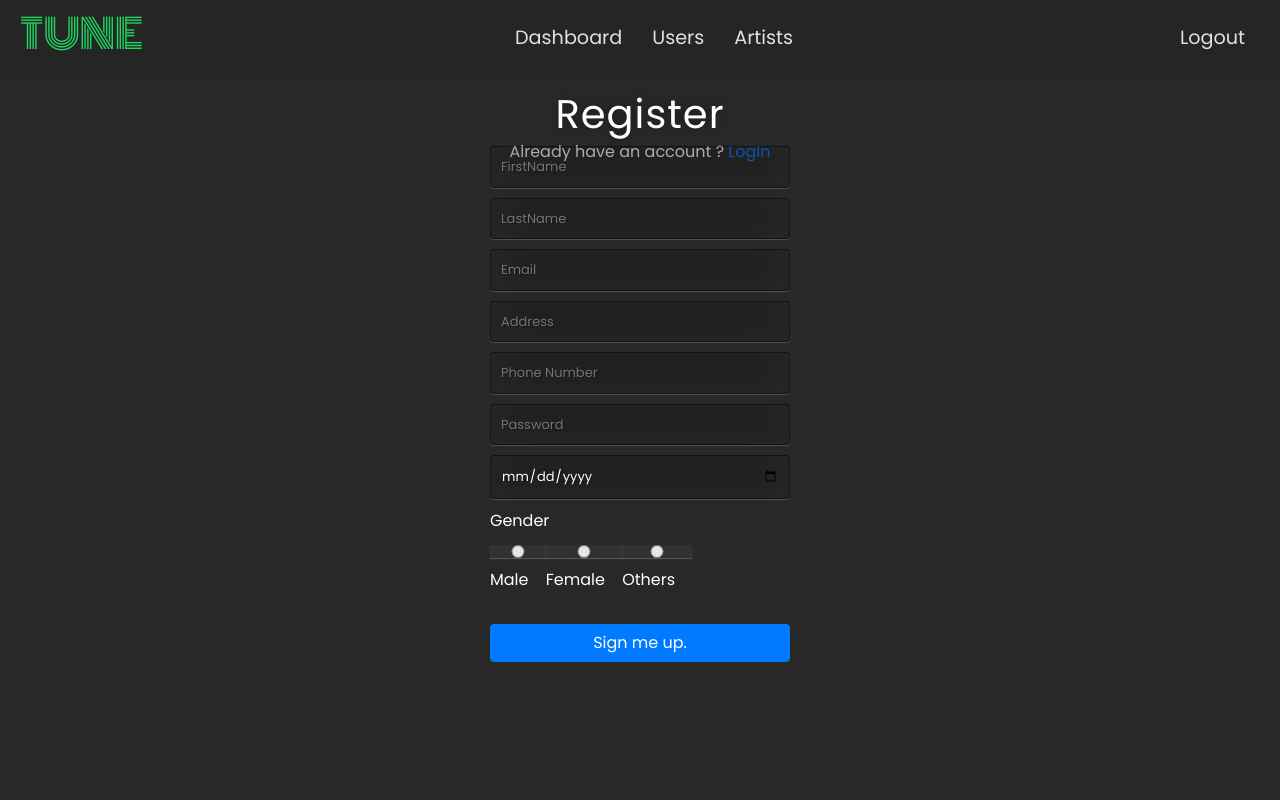
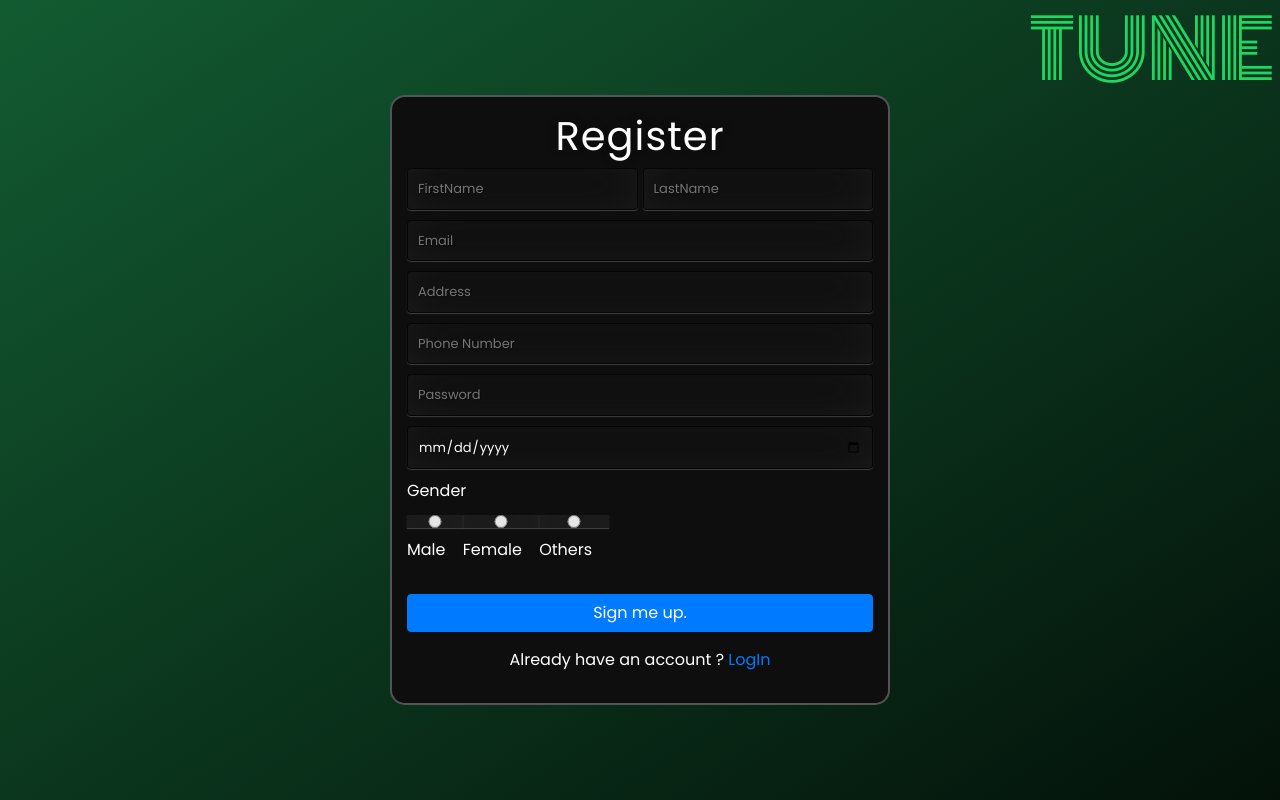
Before and after one commit to JoyeshShrestha/Music-Management-System, a Flask app: page / in a window 1280 px wide. Run offline with Flask 3, Linux system fonts and the light colour scheme; some libraries are stand-ins or nearby versions.

Commit message:
delete user

```diff
--- a/main.py
+++ b/main.py
@@ -2,6 +2,7 @@ from flask import Flask, render_template, request, url_for, redirect, flash, sen
 from werkzeug.security import generate_password_hash, check_password_hash
 from flask_sqlalchemy import SQLAlchemy
 from flask_login import UserMixin, login_user, LoginManager, login_required, current_user, logout_user
+
 
 import pymysql
 import os
@@ -15,20 +16,17 @@ load_dotenv()
 app = Flask(__name__)
 app.config['SECRET_KEY'] = os.getenv('SECRET_KEY')
 
-# app.config['SQLALCHEMY_DATABASE_URI'] = 'mysql+pymysql://DB_USERNAME:DB_PASSWORD@DB_HOST/DB_NAME'
-# app.config['SQLALCHEMY_TRACK_MODIFICATIONS'] = False
-# db = SQLAlchemy()
-# db.init_app(app)
 
 # Database connection configuration
 DB_USERNAME = os.getenv('DB_USERNAME')
 DB_PASSWORD = os.getenv('DB_PASSWORD')
 DB_HOST = os.getenv('DB_HOST')
-# DB_NAME = os.getenv('DB_NAME')
+
 
 
 login_manager = LoginManager()
 login_manager.init_app(app)
+
 login_manager.login_view = "login"
 
 @login_manager.user_loader
@@ -189,11 +187,42 @@ def get_data_users():
 
 
 
+def delete_user_query(user_id):
+    try:
+        # Establish database connection
+        connection = get_db_connection()
+        cursor = connection.cursor()
+
+        # Use parameterized queries to prevent SQL injection
+        delete_table_query = """
+        DELETE FROM user where id = %s ;
+        """
+
+        # Execute the query with parameters
+        cursor.execute(delete_table_query, (user_id,))
+
+
+        # Commit the transaction
+        connection.commit()
+
+
+
+        # Close the cursor and connection
+        cursor.close()
+        connection.close()
+
+
+        return True
+
+    except Exception as e:
+        # Handle exceptions and flash error message
+        flash(f"An error occurred: {e}")
+        return redirect(url_for("get_all_users"))
+
 
 @app.route('/',methods=['GET','POST'])
 def register():
-    # create_table()
-    print(DB_PASSWORD)
+
     if request.method == "POST":
 
         # try:
@@ -221,28 +250,7 @@ def register():
 
             insert_data_user(first_name,last_name,date_of_birth,gender,email,password,phone,address)
 
-        #  try:
-        #      email = request.form.get('email')
-        #      result = db.session.execute(db.select(User).where(User.email == email))
-        #      user = result.scalar()
-        #      if user:
-        #          flash("You've already signed up with that email, log in instead!")
-        #          return redirect(url_for('login'))
-        #      register = User(
-        #      name = user_name,
-        #      email = email,
-        #      password = generate_password_hash(request.form["password"],method='pbkdf2:sha256',salt_length=8)
-        #         )
-        #      db.session.add(register)
-        #      db.session.commit()
-        #  except:
-        #      return redirect(url_for("login"))
-
-        #     login_user(register)
-        #  return redirect(url_for("secrets",name=user_name))
-
-
-    # return render_template("register.html",logged_in=current_user.is_authenticated)
+            return render_template("login.html")
     return render_template("register.html")
 
 
@@ -265,7 +273,6 @@ def login():
 
         # Log in the user
         login_user(user)
-        flash("Logged in successfully!")
         return redirect(url_for('dashboard'))
 
     return render_template("login.html")
@@ -275,7 +282,8 @@ def login():
 @login_required
 def logout():
     logout_user()
-    return render_template("login.html",logged_in=False)
+    print("User logged out")
+    return redirect(url_for('login'))
 
 @app.route('/dashboard')
 @login_required
@@ -292,10 +300,14 @@ def get_all_users():
     if current_user.is_authenticated:
         return render_template("user.html", all_users=users,logged_in = current_user.is_authenticated,login_id = current_user.id)
 
-    return render_template("user.html", all_users=users,logged_in = current_user.is_authenticated)
+    return render_template("login.html", all_users=users,logged_in = current_user.is_authenticated)
 
 
-
+@app.route('/dashboard/users/delete/<int:user_id>')
+@login_required
+def delete_user(user_id):
+    delete_user_query(user_id)
+    return redirect(url_for('get_all_users'))
 
 if __name__=="__main__":
     app.run(debug=True)
--- a/static/css/styles.css
+++ b/static/css/styles.css
@@ -24,15 +24,16 @@ p {
     text-align: center;
 }
 
-.box {
-	position: absolute;
-	top: 30%;
-	left: 50%;
-	margin: -150px 0 0 -150px;
-	width:300px;
-	height:300px;
+.register-box{
+	border: #ffffff;
+	border: 2px solid #545454;
+	background-color: #0e0e0e;
+	padding: 15px;
+	max-width: 500px;
+	border-radius: 15px;
+	justify-self: center;
 }
-.box h1 { color: #fff; text-shadow: 0 0 10px rgba(0,0,0,0.3); letter-spacing:1px; text-align:center; }
+.register-box h1 { color: #fff; text-shadow: 0 0 10px rgba(0,0,0,0.3); letter-spacing:1px; text-align:center; }
 .container {
     margin-top: 10rem;
 	text-align: center;
@@ -106,6 +107,43 @@ input:focus { box-shadow: inset 0 -5px 45px rgba(100,100,100,0.4), 0 1px 1px rgb
 
 }
 
+.login-body
+	{
+		height: 100vh; /* Full viewport height */
+		display: flex;
+		align-items: center; /* Vertically center */
+		justify-content: center; /* Horizontally center */
+		margin: 0; /* Remove default margin */
+		font-family: 'Poppins', sans-serif; /* Apply Poppins font */
+		background-color: #166d3b;
+    background-color: #99ccff;
+    background-image:
+		 linear-gradient(147deg, #166d3b 0%, #000000 74%);
+
+
+    background-size: 200% 200%; /* Enlarges the gradient canvas */
+    animation: animateGradient 8s ease infinite; /* Infinite animation */
+}
+
+/* Keyframes for animating the background */
+@keyframes animateGradient {
+    0% {
+        background-position: 0% 0%;
+    }
+    25% {
+        background-position: 50% 50%;
+    }
+    50% {
+        background-position: 100% 100%;
+    }
+    75% {
+        background-position: 50% 50%;
+    }
+    100% {
+        background-position: 0% 0%;
+    }
+}
+
 .logout{
 	margin: 0 15px; /* Adds consistent spacing between navigation items */
     display: flex;
@@ -126,13 +164,44 @@ input:focus { box-shadow: inset 0 -5px 45px rgba(100,100,100,0.4), 0 1px 1px rgb
   font-size: 2.5rem;
 }
 
+.bg-logo{
+	position:absolute;
+	top: 2px;
+	right: 5px;
+	font-family: 'Monoton';
+  color: #1ED760;
+
+	font-size: 5rem;
+	z-index: -1;
+  }
+
 h2{
 	color: #f5f5f5;
 	font-size: 1.4rem;
 
 }
 
+.page-title{
+	font-family: 'Poppins', sans-serif;
+font-weight: 700;
+color:  #f5f5f5;
+}
 
+.card_box{
+	border-radius: 20px;
+	max-width: 500px;
+	height: 300px;
+	/* width: 200px; */
+	color: #f5f5f5;
+	border: 2px solid #1ED760;
+
+}
+
+.card_box:hover{
+	box-shadow:
+    0 0 20px 12px #b5ebc8,  /* inner white */
+
+}
 .selection_box{
 	border-radius: 20px;
 	max-width: 500px;
--- a/templates/base.html
+++ b/templates/base.html
@@ -14,7 +14,7 @@
       rel="stylesheet"
     />
     <link
-      href="https://fonts.googleapis.com/css?family=Poppins"
+      href="https://fonts.googleapis.com/css?family=Poppins:100,400,700,900"
       rel="stylesheet"
     />
     <link
--- a/templates/dashboard.html
+++ b/templates/dashboard.html
@@ -5,7 +5,7 @@
 
 <div class="container justify-content-center">
     <div class="row">
-        <div class="col selection_box mx-4 p-4">Users</div>
+        <a href="{{url_for('get_all_users')}}" style="text-decoration: none;"><div class="col selection_box mx-4 p-4">Users</div></a>
         <div class="col selection_box mx-4 p-4">Artists</div>
 
     </div>
--- a/templates/nav.html
+++ b/templates/nav.html
@@ -4,9 +4,9 @@
   <ul>
     <li><a href="#home">Dashboard</a></li>
 
-    <li><a href="#home">Users</a></li>
+    <li><a href="{{url_for('get_all_users')}}">Users</a></li>
     <li><a href="#about">Artists</a></li>
   </ul>
-  <div class="logout"><a href="{{url_for('register')}}">Logout</a></div>
+  <div class="logout"><a href="{{url_for('logout')}}">Logout</a></div>
 </nav>
 {% endblock %}
--- a/templates/register.html
+++ b/templates/register.html
@@ -1,12 +1,42 @@
-{% extends "base.html" %} {% block content %}
-<div class="box">
+
+<!DOCTYPE html>
+<html lang="en">
+  <head>
+    <meta charset="utf-8" />
+    <meta http-equiv="X-UA-Compatible" content="IE=edge" />
+    <meta name="viewport" content="width=device-width, initial-scale=1" />
+    <title>Music Management Application</title>
+    <link
+      rel="stylesheet"
+      href="https://stackpath.bootstrapcdn.com/bootstrap/4.5.2/css/bootstrap.min.css"
+    />
+    <link
+      href="https://fonts.googleapis.com/css2?family=Monoton&display=swap"
+      rel="stylesheet"
+    />
+    <link
+      href="https://fonts.googleapis.com/css?family=Poppins"
+      rel="stylesheet"
+    />
+    <link
+      rel="stylesheet"
+      href="{{ url_for('static', filename='css/styles.css')}}"
+    />
+  </head>
+<body class=" login-body p-3 " style="overflow: hidden;">
+
+<h1 class="bg-logo">TUNE</h1>
+
+  <div class="register-box ">
     {% with messages= get_flashed_messages()%} {%if messages%}
       <p>{{messages[-1]}}</p>
       {%endif%} {%endwith%}
     <h1>Register</h1>
     <form action="{{ url_for('register') }}" method="post">
+      <div style="display: flex; gap: 5px;">
       <input type="text" name="FirstName" placeholder="FirstName" required="required" />
       <input type="text" name="LastName" placeholder="LastName" required="required" />
+    </div>
       <input type="email" name="email" placeholder="Email" required="required" />
       <input type="text" name="Address" placeholder="Address" required="required" />
       <input
@@ -46,12 +76,14 @@
       <button type="submit" class="btn btn-primary btn-block btn-large">
         Sign me up.
       </button>
+  <p class="my-3">Already have an account ? <a href="{{url_for('login')}}">LogIn</a></p>
+
     </form>
   </div>
 
-<p>Already have an account ? <a href="{{url_for('login')}}">LogIn</a></p>
 
-{% endblock %}
+</div>
+
 
   <script>
     document.querySelector("form").addEventListener("submit", function (event) {
@@ -64,3 +96,7 @@
       }
   });
   </script>
+
+</body>
+
+</html>
```
Also changed, not shown: other parts of static/css/styles.css (+62 -26 lines), templates/login.html (+38 -6 lines), templates/user.html (+20 -8 lines). Lines whose indentation alone changed are shown as unchanged.
